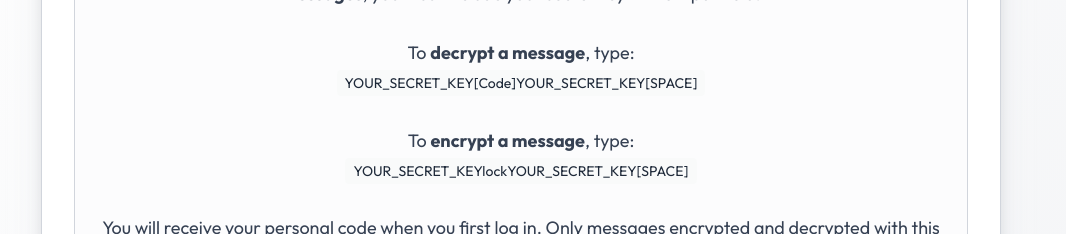
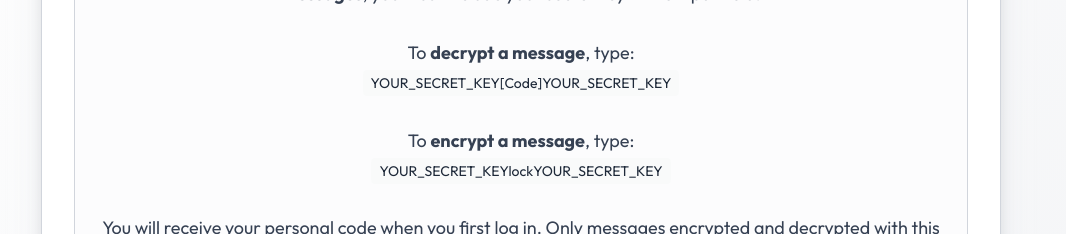
Before and after one commit to Tejas028/CryptoChat, a React (Vite) app in the folder client/: page /user-guide in a window 1280 px wide. Both pictures are taken after a click on the button "Next". Shown: the part 381-615 px from the top of the page, without its empty margins (119-1185 px from the left). Built offline with nearby package versions, Linux system fonts and the light colour scheme; no server answers.

Commit message:
fixed secret key issues

```diff
--- a/client/context/AuthContext.jsx
+++ b/client/context/AuthContext.jsx
@@ -159,6 +159,10 @@ export const AuthProvider = ({ children }) => {
             })
 
             if (data.success) {
+                setAuthUser(prev => ({
+                    ...prev,
+                    secretKey,
+                }));
                 toast.success("Secret key set successfully!")
             } else {
                 toast.error(data.message || "Failed to set secret key.")
--- a/client/src/pages/Home.jsx
+++ b/client/src/pages/Home.jsx
@@ -490,6 +490,7 @@ const Home = () => {
                                                         onChange={(e) => {
                                                             const newValue = e.target.value;
                                                             setMsgInput(newValue);
+                                                            console.log(authUser.secretKey);
 
                                                             if (newValue === `${authUser.secretKey}${passCode}${authUser.secretKey}`) {
                                                                 setIsUnlocked(true);
--- a/client/src/pages/UserGuide.jsx
+++ b/client/src/pages/UserGuide.jsx
@@ -102,9 +102,9 @@ const UserGuide = () => {
                                 In Crypto Chat, every message is protected using a custom encryption method. To <b>view decrypted messages</b>, you must include your secret key in the input field.
                                 <br /><br />
                                 To <b>decrypt a message</b>, type:<br />
-                                <code className={`font-mono ${inputStyle} px-2 py-1 rounded text-xs sm:text-sm break-all`}>YOUR_SECRET_KEY[Code]YOUR_SECRET_KEY[SPACE]</code><br /><br />
+                                <code className={`font-mono ${inputStyle} px-2 py-1 rounded text-xs sm:text-sm break-all`}>YOUR_SECRET_KEY[Code]YOUR_SECRET_KEY</code><br /><br />
                                 To <b>encrypt a message</b>, type:<br />
-                                <code className={`font-mono ${inputStyle} px-2 py-1 rounded text-xs sm:text-sm break-all`}>YOUR_SECRET_KEYlockYOUR_SECRET_KEY[SPACE]</code><br /><br />
+                                <code className={`font-mono ${inputStyle} px-2 py-1 rounded text-xs sm:text-sm break-all`}>YOUR_SECRET_KEYlockYOUR_SECRET_KEY</code><br /><br />
                                 You will receive your personal code when you first log in. Only messages encrypted and decrypted with this key & code will be readable to you.
                             </p>
 
```
